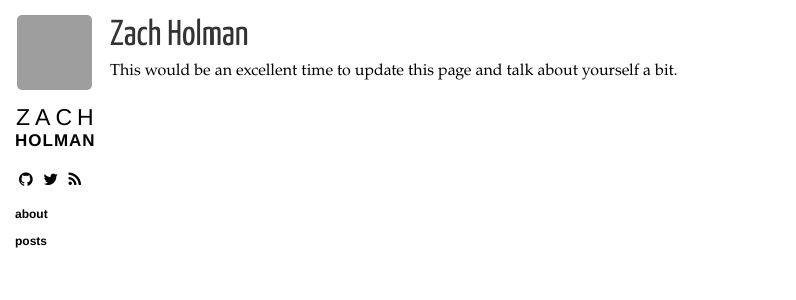
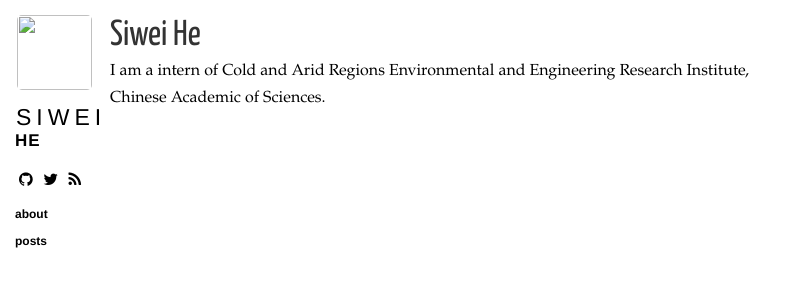
Before and after one commit to SiweiHo/siweiho.github.com, a Jekyll site: the page built from about.html, in a window 1280 px wide. Shown: the top 300 px of the page, without its empty margins (0-796 px from the left). Built offline with Jekyll 4.4.1, drawn with Linux system fonts in a browser that asks for light colours; nearby versions of some CDN libraries; Markdown is read by kramdown in place of the engine named in the settings; grey boxes are pictures that could not be loaded.

Commit message:
My homepage test

```diff
--- a/_config.yml
+++ b/_config.yml
@@ -4,9 +4,7 @@ permalink: /posts/:title
 rdiscount:
   extensions: [smart]
 
-name: Zach Holman
-url: http://zachholman.com
+name: Siwei He
+url: http://siweiho.github.com
 description: A fantastic blog that is fantastic.
-twitter: holman
-github: holman
-gravatar_url: http://gravatar.com/avatar/6f63cde8b16b035280ca615f621a6c8c
+github: SiweiHo
--- a/about.html
+++ b/about.html
@@ -7,5 +7,5 @@ title: "About"
 <section class="content">
   <h1>{{ site.name }}</h1>
 
-  <p>This would be an excellent time to update this page and talk about yourself a bit.</p>
+  <p>I am a intern of Cold and Arid Regions Environmental and Engineering Research Institute, Chinese Academic of Sciences.</p>
 </section>
--- a/index.html
+++ b/index.html
@@ -1,6 +1,6 @@
 ---
 layout: layout
-title: "Posts"
+title: "Siwei's Homepage"
 ---
 
 <section class="content">
```
Also changed, not shown: apple-touch-icon.png, favicon.ico.
